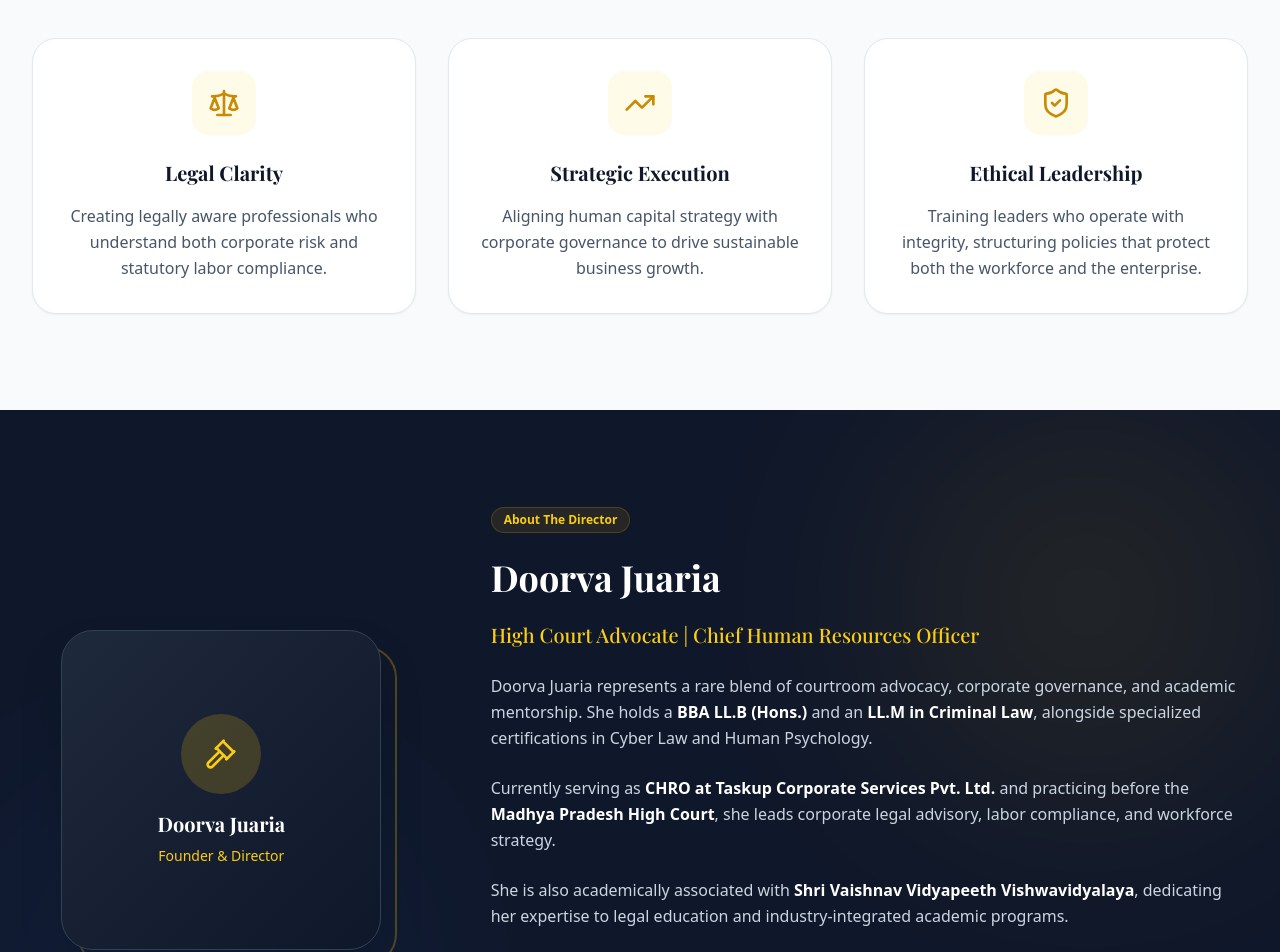
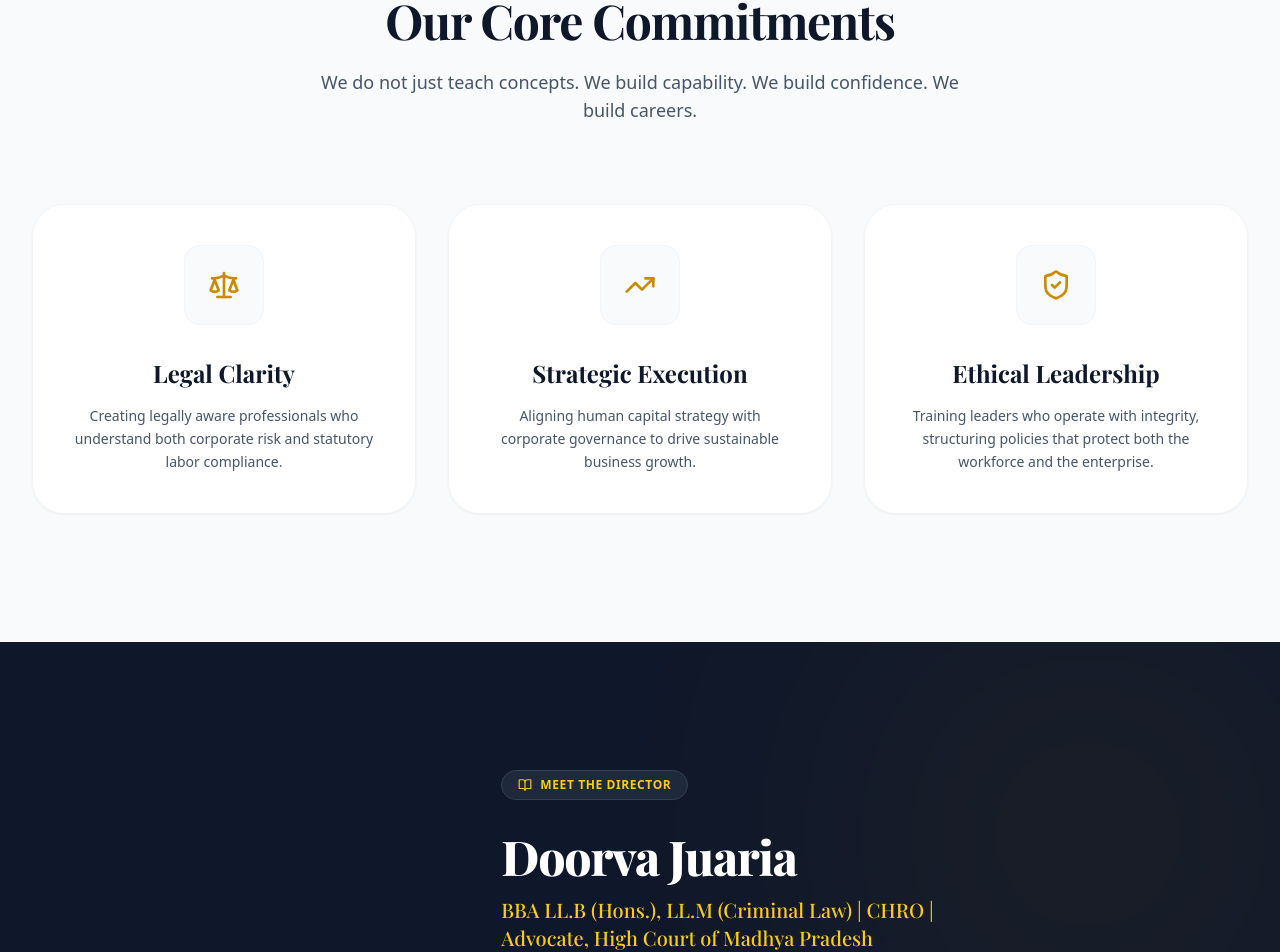
Before and after one commit to UjjwalAsati/impact_you_academy, a React (Vite) app in the folder frontend/: page /about in a window 1280 px wide. Shown: the part 1788-2740 px from the top of the page. Built offline with nearby package versions, Linux system fonts and the light colour scheme.

Commit message:
Update AboutPage.jsx

```diff
--- a/frontend/src/pages/AboutPage.jsx
+++ b/frontend/src/pages/AboutPage.jsx
@@ -10,43 +10,69 @@ import {
   Quote,
   Briefcase,
   GraduationCap,
-  Gavel
+  Gavel,
+  BookOpen,
+  Landmark
 } from 'lucide-react';
 
 export default function AboutPage() {
 
-  // --- INTERNAL ANIMATION STYLES ---
+  // --- INTERNAL ANIMATION STYLES (Upgraded) ---
   const animationStyles = `
     @keyframes fadeUp {
-      from { opacity: 0; transform: translateY(20px); }
+      from { opacity: 0; transform: translateY(30px); }
       to { opacity: 1; transform: translateY(0); }
     }
-    @keyframes float {
-      0% { transform: translateY(0px); }
-      50% { transform: translateY(-10px); }
-      100% { transform: translateY(0px); }
+    @keyframes float-slow {
+      0% { transform: translateY(0px) rotate(0deg); }
+      50% { transform: translateY(-15px) rotate(2deg); }
+      100% { transform: translateY(0px) rotate(0deg); }
     }
-    .animate-fade-up { animation: fadeUp 0.8s ease-out forwards; opacity: 0; }
+    @keyframes float-fast {
+      0% { transform: translateY(0px) rotate(0deg); }
+      50% { transform: translateY(-20px) rotate(-3deg); }
+      100% { transform: translateY(0px) rotate(0deg); }
+    }
+    @keyframes pulse-glow {
+      0%, 100% { box-shadow: 0 0 20px rgba(234, 179, 8, 0.2); }
+      50% { box-shadow: 0 0 40px rgba(234, 179, 8, 0.4); }
+    }
+
+    .animate-fade-up { animation: fadeUp 0.8s cubic-bezier(0.16, 1, 0.3, 1) forwards; opacity: 0; }
+    .animate-float-slow { animation: float-slow 6s ease-in-out infinite; }
+    .animate-float-fast { animation: float-fast 4s ease-in-out infinite; }
+    .animate-glow { animation: pulse-glow 3s infinite ease-in-out; }
+
     .delay-100 { animation-delay: 0.1s; }
     .delay-200 { animation-delay: 0.2s; }
     .delay-300 { animation-delay: 0.3s; }
-    .animate-float { animation: float 3s ease-in-out infinite; }
+    .delay-400 { animation-delay: 0.4s; }
+
+    /* Premium Card Hover */
+    .card-hover {
+      transition: all 0.4s cubic-bezier(0.16, 1, 0.3, 1);
+    }
+    .card-hover:hover {
+      transform: translateY(-8px);
+      box-shadow: 0 20px 40px -15px rgba(234, 179, 8, 0.15);
+      border-color: rgba(234, 179, 8, 0.3);
+    }
   `;
 
   // Core Commitments Data
   const commitments = [
     {
-      icon: <Scale className="w-8 h-8 text-yellow-600" />,
+      icon: <Scale className="w-8 h-8 text-yellow-600 group-hover:scale-110 transition-transform duration-500" />,
       title: 'Legal Clarity',
       description: 'Creating legally aware professionals who understand both corporate risk and statutory labor compliance.',
     },
     {
-      icon: <TrendingUp className="w-8 h-8 text-yellow-600" />,
+      icon: <TrendingUp className="w-8 h-8 text-yellow-600 group-hover:scale-110 transition-transform duration-500" />,
       title: 'Strategic Execution',
       description: 'Aligning human capital strategy with corporate governance to drive sustainable business growth.',
     },
     {
-      icon: <ShieldCheck className="w-8 h-8 text-yellow-600" />,
+      icon: <ShieldCheck className="w-8 h-8 text-yellow-600 group-hover:scale-110 transition-transform duration-500" />,
       title: 'Ethical Leadership',
       description: 'Training leaders who operate with integrity, structuring policies that protect both the workforce and the enterprise.',
     },
@@ -61,8 +87,8 @@ export default function AboutPage() {
 
         {/* Background Gradients */}
         <div className="absolute top-0 left-1/2 -translate-x-1/2 w-full h-full z-0 pointer-events-none">
-            <div className="absolute top-[10%] left-[-10%] w-[600px] h-[600px] bg-blue-50 rounded-full blur-3xl opacity-60 mix-blend-multiply animate-float" />
-            <div className="absolute bottom-[10%] right-[-10%] w-[600px] h-[600px] bg-yellow-50 rounded-full blur-3xl opacity-60 mix-blend-multiply animate-float" style={{ animationDelay: '1.5s' }} />
+            <div className="absolute top-[10%] left-[-10%] w-[600px] h-[600px] bg-blue-50/80 rounded-full blur-3xl mix-blend-multiply animate-float-slow" />
+            <div className="absolute bottom-[10%] right-[-10%] w-[600px] h-[600px] bg-yellow-50/80 rounded-full blur-3xl mix-blend-multiply animate-float-fast" style={{ animationDelay: '1s' }} />
         </div>
 
         {/* Content Container */}
@@ -87,23 +113,29 @@ export default function AboutPage() {
         </div>
 
         {/* Scroll Indicator */}
-        <div className="relative z-10 animate-fade-up delay-300 flex flex-col items-center gap-2 opacity-50 animate-bounce mt-12 flex-shrink-0">
+        <div className="relative z-10 animate-fade-up delay-400 flex flex-col items-center gap-2 opacity-50 animate-bounce mt-12 flex-shrink-0 cursor-pointer" onClick={() => window.scrollTo({ top: window.innerHeight, behavior: 'smooth' })}>
           <span className="text-xs font-semibold text-slate-400 uppercase tracking-widest">Our Ideology</span>
           <ChevronDown className="text-slate-400" />
         </div>
       </section>
 
       {/* --- DIRECTOR'S IDEOLOGY SECTION --- */}
-      <section className="py-24 bg-white relative z-10">
-        <div className="container-custom px-4 mx-auto max-w-4xl">
-          <div className="text-center mb-12">
-            <h2 className="text-3xl lg:text-4xl font-bold text-slate-900 mb-6">
+      <section className="py-32 bg-white relative z-10 overflow-hidden border-y border-slate-100">
+
+        {/* Floating Decorative Elements */}
+        <div className="absolute top-20 left-10 opacity-5 animate-float-slow hidden lg:block text-slate-900"><Landmark size={120} /></div>
+        <div className="absolute bottom-20 right-10 opacity-5 animate-float-fast hidden lg:block text-slate-900"><Briefcase size={100} /></div>
+
+        <div className="container-custom px-4 mx-auto max-w-4xl relative z-10">
+          <div className="text-center mb-16 animate-fade-up">
+            <h2 className="text-3xl lg:text-5xl font-bold text-slate-900 mb-4 tracking-tight">
               Director’s Ideology
             </h2>
+            <div className="w-20 h-1 bg-yellow-500 mx-auto rounded-full"></div>
           </div>
 
           {/* Quote Card */}
-          <div className="relative p-10 md:p-14 bg-slate-50 rounded-3xl border border-slate-100 text-center shadow-lg mb-16">
+          <div className="animate-fade-up delay-100 relative p-10 md:p-14 bg-slate-50 rounded-[2rem] border border-slate-100 text-center shadow-lg mb-16 hover:shadow-xl transition-shadow">
              <div className="absolute top-8 left-8 text-yellow-200 opacity-50">
                 <Quote size={48} />
              </div>
@@ -114,12 +146,12 @@ export default function AboutPage() {
           </div>
 
           {/* Narrative Text */}
-          <div className="prose prose-lg mx-auto text-slate-600 space-y-6 text-justify md:text-center">
+          <div className="prose prose-lg mx-auto text-slate-600 space-y-6 text-justify md:text-center animate-fade-up delay-200">
             <p>
               Throughout my journey—both as an Advocate before the Madhya Pradesh High Court and as a corporate Chief Human Resources Officer—I have operated at the vital intersection of law, compliance, and strategic workforce governance.
             </p>
             <p>
-              During this time, I observed a critical gap in the professional landscape: <strong className="text-slate-900">education was largely theoretical, while the corporate industry desperately demanded practical, compliance-driven expertise.</strong> Impact You Academy was born from this exact realization.
+              During this time, I observed a critical gap in the professional landscape: <strong className="text-slate-900 font-bold">education was largely theoretical, while the corporate industry desperately demanded practical, compliance-driven expertise.</strong> Impact You Academy was born from this exact realization.
             </p>
             <p>
               My ideology is rooted in the belief that true leadership requires more than just managing people; it requires building legally secure, highly ethical, and strategically sound organizations. Our mission is to transform compliance from a corporate burden into a core organizational strength.
@@ -129,10 +161,10 @@ export default function AboutPage() {
       </section>
 
       {/* --- CORE COMMITMENTS (3 PILLARS) --- */}
-      <section className="py-24 bg-slate-50 relative">
+      <section className="py-32 bg-slate-50 relative">
         <div className="container-custom px-4 mx-auto max-w-7xl">
-          <div className="text-center mb-16">
-            <h2 className="text-3xl lg:text-4xl font-bold text-slate-900 mb-6">
+          <div className="text-center mb-20 animate-fade-up">
+            <h2 className="text-3xl lg:text-5xl font-bold text-slate-900 mb-6 tracking-tight">
               Our Core Commitments
             </h2>
             <p className="text-lg text-slate-600 max-w-2xl mx-auto">
@@ -144,17 +176,23 @@ export default function AboutPage() {
             {commitments.map((item, index) => (
               <div
                 key={index}
-                className="group flex flex-col p-8 bg-white rounded-3xl border border-slate-200 shadow-sm hover:shadow-xl hover:shadow-yellow-100/50 hover:-translate-y-2 transition-all duration-300 text-center items-center"
+                style={{ animationDelay: `${index * 0.1}s` }}
+                className="animate-fade-up card-hover group flex flex-col p-10 bg-white rounded-[2rem] border border-slate-100 shadow-sm text-center items-center relative overflow-hidden"
               >
-                <div className="w-16 h-16 bg-yellow-50 rounded-2xl flex items-center justify-center mb-6 group-hover:bg-yellow-100 transition-colors">
-                  {item.icon}
+                {/* Subtle Background Glow on Hover */}
+                <div className="absolute inset-0 bg-gradient-to-b from-yellow-50/0 to-yellow-50/50 opacity-0 group-hover:opacity-100 transition-opacity duration-500"></div>
+
+                <div className="relative z-10">
+                    <div className="w-20 h-20 bg-slate-50 rounded-2xl flex items-center justify-center mb-8 group-hover:bg-yellow-50 group-hover:shadow-inner transition-all duration-300 mx-auto border border-slate-100">
+                      {item.icon}
+                    </div>
+                    <h3 className="text-2xl font-bold text-slate-900 mb-4 group-hover:text-yellow-700 transition-colors">
+                      {item.title}
+                    </h3>
+                    <p className="text-slate-600 leading-relaxed text-sm">
+                      {item.description}
+                    </p>
                 </div>
-                <h3 className="text-xl font-bold text-slate-900 mb-4">
-                  {item.title}
-                </h3>
-                <p className="text-slate-600 leading-relaxed">
-                  {item.description}
-                </p>
               </div>
             ))}
           </div>
@@ -162,73 +200,82 @@ export default function AboutPage() {
       </section>
 
       {/* --- ABOUT THE DIRECTOR SECTION --- */}
-      <section className="py-24 bg-slate-900 text-white relative overflow-hidden">
+      <section className="py-32 bg-slate-900 text-white relative overflow-hidden">
          {/* Background Accents */}
-         <div className="absolute top-0 right-0 w-96 h-96 bg-yellow-500 rounded-full blur-[120px] opacity-10 pointer-events-none" />
-         <div className="absolute bottom-0 left-0 w-96 h-96 bg-blue-500 rounded-full blur-[120px] opacity-10 pointer-events-none" />
+         <div className="absolute top-0 right-0 w-96 h-96 bg-yellow-500 rounded-full blur-[150px] opacity-10 pointer-events-none" />
+         <div className="absolute bottom-0 left-0 w-96 h-96 bg-blue-500 rounded-full blur-[150px] opacity-10 pointer-events-none" />
 
         <div className="container-custom px-4 mx-auto max-w-6xl relative z-10">
 
-          <div className="flex flex-col lg:flex-row items-center gap-12 lg:gap-20">
+          <div className="flex flex-col lg:flex-row items-center gap-16 lg:gap-24">
 
-            {/* Left: Image Placeholder / Visual */}
-            <div className="w-full lg:w-1/3 flex justify-center">
-              <div className="relative w-72 h-72 md:w-80 md:h-80">
-                {/* Decorative borders */}
-                <div className="absolute inset-0 border-2 border-yellow-500/30 rounded-[2rem] translate-x-4 translate-y-4"></div>
-                <div className="absolute inset-0 bg-gradient-to-br from-slate-800 to-slate-900 rounded-[2rem] border border-slate-700 overflow-hidden flex items-center justify-center shadow-2xl">
-                    {/* Placeholder for Director's Image */}
-                    <div className="text-center p-6">
-                        <div className="w-20 h-20 bg-yellow-500/20 rounded-full mx-auto mb-4 flex items-center justify-center">
-                            <Gavel className="w-8 h-8 text-yellow-400" />
-                        </div>
-                        <h3 className="text-xl font-bold text-white">Doorva Juaria</h3>
-                        <p className="text-yellow-400 text-sm mt-2">Founder & Director</p>
+            {/* Left: Director Image */}
+            <div className="w-full lg:w-1/3 flex justify-center animate-fade-up">
+              <div className="relative w-72 h-72 md:w-80 md:h-80 group">
+                {/* Decorative glowing border */}
+                <div className="absolute inset-0 border border-yellow-500/30 rounded-[2.5rem] translate-x-4 translate-y-4 animate-glow transition-transform duration-500 group-hover:translate-x-6 group-hover:translate-y-6"></div>
+
+                {/* Actual Image Container */}
+                <div className="absolute inset-0 rounded-[2.5rem] border border-slate-700 overflow-hidden shadow-2xl z-10">
+                    <img
+                      src="/doorva.jpg"
+                      alt="Doorva Juaria - Founder & Director"
+                      className="w-full h-full object-cover transition-transform duration-700 group-hover:scale-105"
+                    />
+                    {/* Subtle dark gradient at the bottom for a premium look */}
+                    <div className="absolute inset-0 bg-gradient-to-t from-slate-950 via-slate-900/40 to-transparent opacity-90"></div>
+
+                    {/* Name Overlay (Appears over the image) */}
+                    <div className="absolute bottom-6 left-0 right-0 text-center">
+                        <h3 className="text-xl font-bold text-white tracking-tight">Doorva Juaria</h3>
+                        <p className="text-yellow-400 text-xs mt-1 uppercase tracking-widest font-medium">Founder & Director</p>
                     </div>
                 </div>
               </div>
             </div>
 
-            {/* Right: Content */}
-            <div className="w-full lg:w-2/3 text-left">
-              <div className="inline-flex items-center gap-2 px-3 py-1 rounded-full bg-yellow-500/10 border border-yellow-500/20 text-yellow-400 text-xs font-semibold mb-6">
-                About The Director
+            {/* Right: Detailed Content */}
+            <div className="w-full lg:w-2/3 text-left animate-fade-up delay-100">
+              <div className="inline-flex items-center gap-2 px-4 py-1.5 rounded-full bg-slate-800 border border-slate-700 text-yellow-400 text-xs font-bold uppercase tracking-wider mb-8">
+                <BookOpen size={14} /> Meet The Director
               </div>
-              <h2 className="text-3xl lg:text-4xl font-bold mb-6 text-white">
+
+              <h2 className="text-4xl lg:text-5xl font-extrabold mb-4 text-white tracking-tight">
                 Doorva Juaria
               </h2>
-              <h3 className="text-xl text-yellow-400 mb-6 font-medium">
-                High Court Advocate | Chief Human Resources Officer
+              <h3 className="text-lg md:text-xl text-yellow-400 mb-8 font-medium leading-relaxed">
+                BBA LL.B (Hons.), LL.M (Criminal Law) | CHRO | <br className="hidden md:block"/>
+                Advocate, High Court of Madhya Pradesh
               </h3>
 
-              <div className="space-y-6 text-slate-300 leading-relaxed">
+              <div className="space-y-6 text-slate-300 leading-relaxed text-base md:text-lg">
                 <p>
-                  Doorva Juaria represents a rare blend of courtroom advocacy, corporate governance, and academic mentorship. She holds a <span className="text-white font-semibold">BBA LL.B (Hons.)</span> and an <span className="text-white font-semibold">LL.M in Criminal Law</span>, alongside specialized certifications in Cyber Law and Human Psychology.
+                  Doorva Juaria embodies a sophisticated intersection of courtroom advocacy, corporate governance, and academic mentorship. With a foundational background in <span className="text-white font-semibold">BBA LL.B (Hons.)</span> and an <span className="text-white font-semibold">LL.M in Criminal Law</span>, complemented by specialized expertise in Cyber Law and Human Psychology, she offers a multi-dimensional perspective on modern organizational challenges.
                 </p>
                 <p>
-                  Currently serving as <span className="text-white font-semibold">CHRO at Taskup Corporate Services Pvt. Ltd.</span> and practicing before the <span className="text-white font-semibold">Madhya Pradesh High Court</span>, she leads corporate legal advisory, labor compliance, and workforce strategy.
+                  As the current <span className="text-white font-semibold">Chief Human Resources Officer at Taskup Corporate Services Pvt. Ltd.</span> and a practicing <span className="text-white font-semibold">Advocate before the Madhya Pradesh High Court</span>, Doorva bridges the critical gap between statutory legal requirements and strategic workforce architecture. Her work is defined by a commitment to transforming compliance from a reactive necessity into a proactive competitive advantage.
                 </p>
                 <p>
-                  She is also academically associated with <span className="text-white font-semibold">Shri Vaishnav Vidyapeeth Vishwavidyalaya</span>, dedicating her expertise to legal education and industry-integrated academic programs.
+                  Beyond the boardroom and the courtroom, Doorva is a dedicated educator. Her association with <span className="text-white font-semibold">Shri Vaishnav Vidyapeeth Vishwavidyalaya</span> underscores her mission to shape the next generation of industry-ready leaders through rigorous, law-integrated academic programs.
                 </p>
               </div>
 
-              {/* Stats / Highlights */}
-              <div className="grid grid-cols-2 md:grid-cols-3 gap-6 mt-10 border-t border-slate-800 pt-8">
-                <div className="flex flex-col gap-1">
-                   <Briefcase className="w-5 h-5 text-yellow-500 mb-2" />
-                   <span className="text-xs text-slate-400 uppercase tracking-wide">Role</span>
+              {/* Stats / Highlights - Styled minimally */}
+              <div className="grid grid-cols-1 sm:grid-cols-3 gap-6 mt-12 border-t border-slate-800 pt-8">
+                <div className="flex flex-col gap-2">
+                   <div className="p-2 bg-slate-800 w-max rounded-lg"><Briefcase className="w-5 h-5 text-yellow-500" /></div>
+                   <span className="text-xs text-slate-400 uppercase tracking-wide font-bold">Leadership</span>
                    <span className="text-sm font-semibold text-white">Corporate CHRO</span>
                 </div>
-                <div className="flex flex-col gap-1">
-                   <Gavel className="w-5 h-5 text-yellow-500 mb-2" />
-                   <span className="text-xs text-slate-400 uppercase tracking-wide">Practice</span>
+                <div className="flex flex-col gap-2">
+                   <div className="p-2 bg-slate-800 w-max rounded-lg"><Gavel className="w-5 h-5 text-yellow-500" /></div>
+                   <span className="text-xs text-slate-400 uppercase tracking-wide font-bold">Advocacy</span>
                    <span className="text-sm font-semibold text-white">High Court Advocate</span>
                 </div>
-                <div className="flex flex-col gap-1">
-                   <GraduationCap className="w-5 h-5 text-yellow-500 mb-2" />
-                   <span className="text-xs text-slate-400 uppercase tracking-wide">Focus</span>
-                   <span className="text-sm font-semibold text-white">Legal Education</span>
+                <div className="flex flex-col gap-2">
+                   <div className="p-2 bg-slate-800 w-max rounded-lg"><GraduationCap className="w-5 h-5 text-yellow-500" /></div>
+                   <span className="text-xs text-slate-400 uppercase tracking-wide font-bold">Mentorship</span>
+                   <span className="text-sm font-semibold text-white">Academic Educator</span>
                 </div>
               </div>
             </div>
@@ -238,18 +285,21 @@ export default function AboutPage() {
       </section>
 
       {/* --- CTA SECTION --- */}
-      <section className="py-24 bg-white border-t border-slate-100">
-        <div className="container-custom px-4 mx-auto max-w-4xl text-center">
-          <h2 className="text-3xl lg:text-4xl font-bold text-slate-900 mb-6">
+      <section className="py-32 bg-white border-t border-slate-100">
+        <div className="container-custom px-4 mx-auto max-w-4xl text-center animate-fade-up">
+          <div className="w-16 h-16 bg-yellow-50 rounded-2xl flex items-center justify-center mx-auto mb-8">
+             <TrendingUp className="w-8 h-8 text-yellow-600" />
+          </div>
+          <h2 className="text-4xl lg:text-5xl font-bold text-slate-900 mb-6 tracking-tight">
             Join the Next Generation of Leaders
           </h2>
-          <p className="text-lg text-slate-600 mb-10 max-w-2xl mx-auto">
-            Connect with us to discuss how our training programs can support your professional development in law and HR.
+          <p className="text-lg text-slate-600 mb-12 max-w-2xl mx-auto">
+            Connect with us to discuss how our training programs can support your professional development in law and HR compliance.
           </p>
           <Link to="/contact">
             <Button
               size="lg"
-              className="px-10 py-6 rounded-full bg-slate-900 text-white font-bold text-lg hover:bg-yellow-500 hover:text-slate-900 transition-all duration-300 shadow-xl shadow-slate-900/10 hover:shadow-yellow-500/20"
+              className="px-12 py-7 rounded-full bg-slate-900 text-white font-bold text-lg hover:bg-yellow-500 hover:text-slate-900 transition-all duration-300 shadow-xl shadow-slate-900/10 hover:shadow-yellow-500/30 hover:-translate-y-1"
             >
               Get in Touch
             </Button>
```
